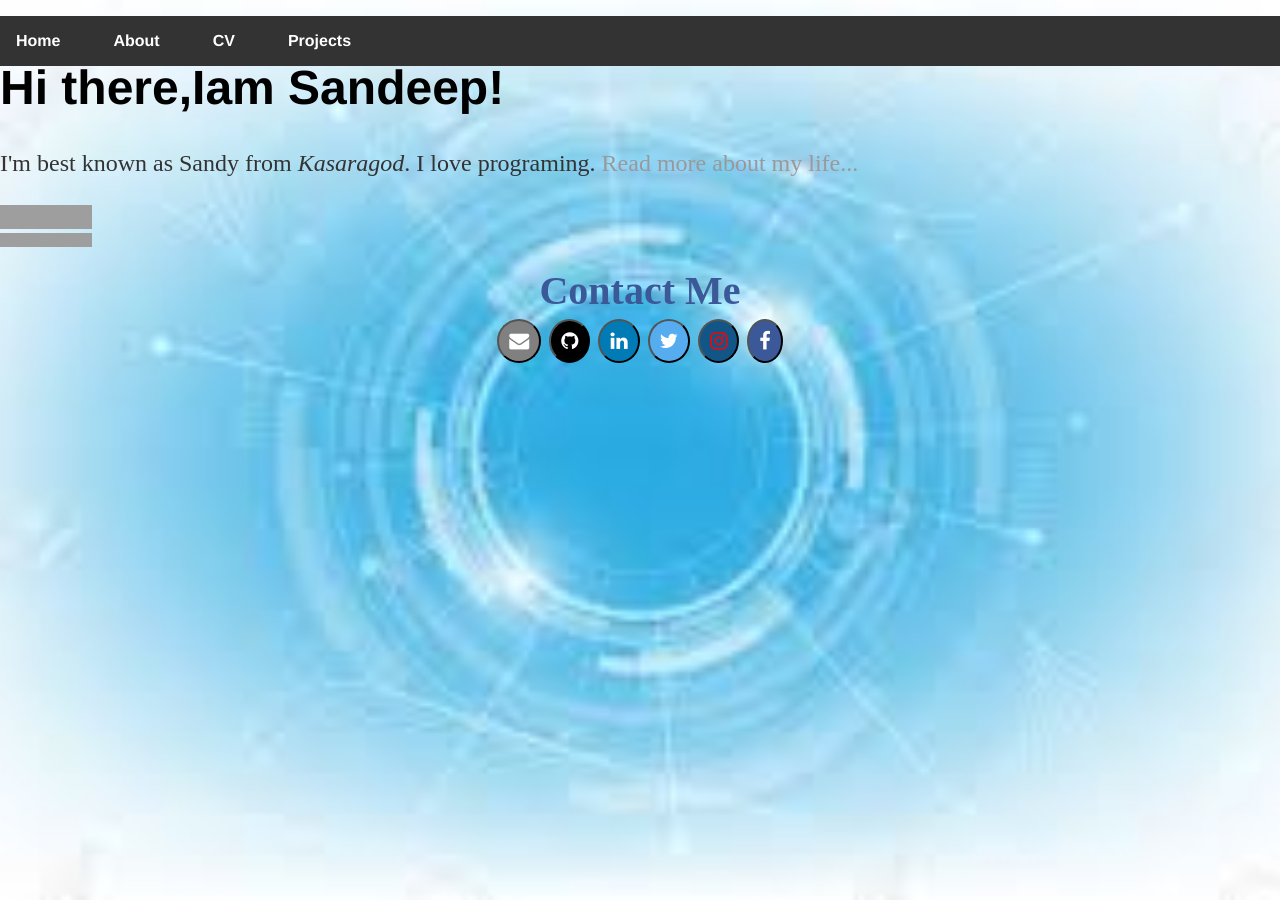
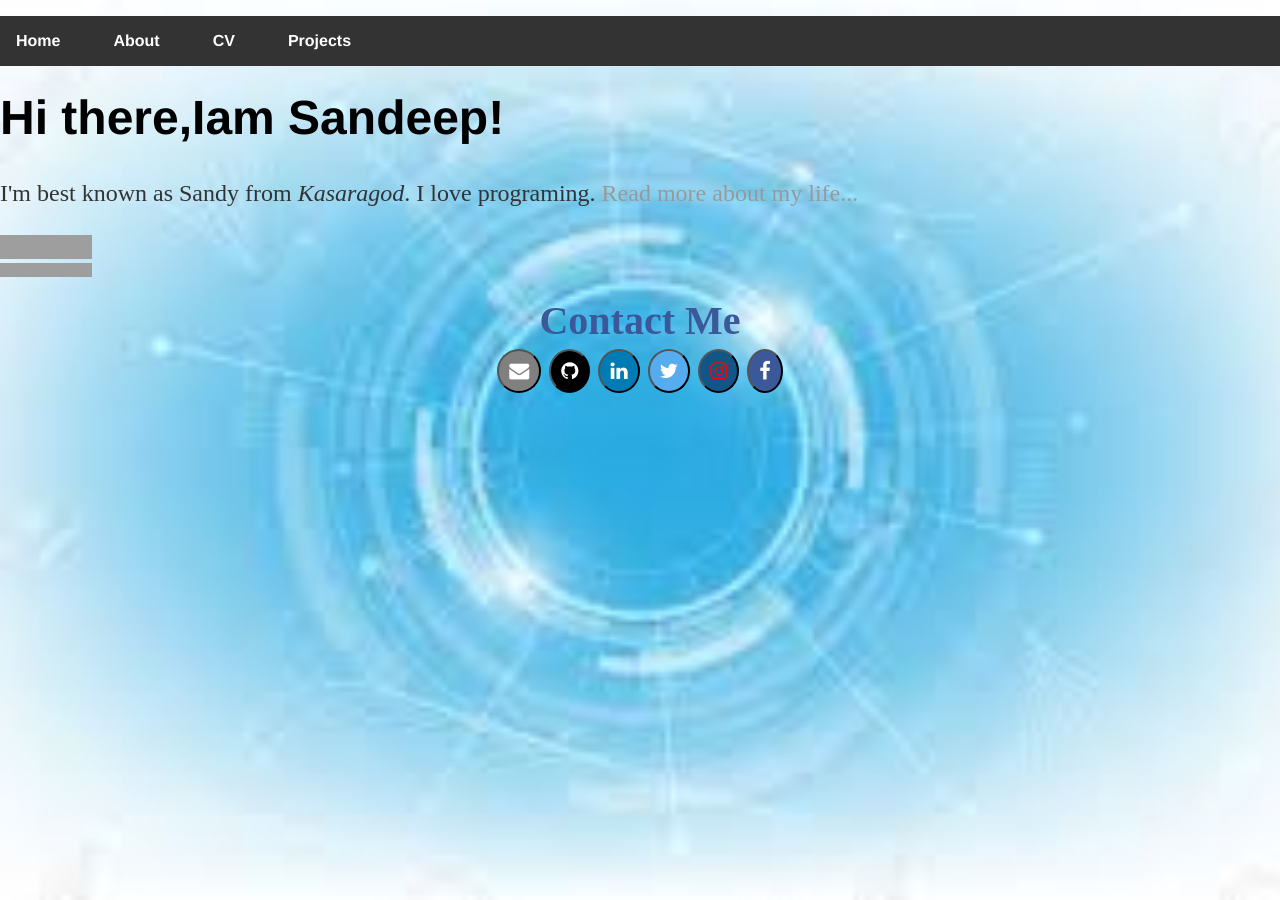
Before and after one commit to sandeepnayaks/sandeepnayaks.github.io, a Jekyll site: the page built from index.html, in a window 1280 px wide. Built offline with Jekyll 4.4.1, drawn with Linux system fonts in a browser that asks for light colours; grey boxes are pictures that could not be loaded.

Commit message:
Update main.css

```diff
--- a/css/main.css
+++ b/css/main.css
@@ -1,4 +1,4 @@
-body { margin: 60px auto;top:0; width: 100%;
+body { margin: 90px auto;top:0; width: 100%;
 }
 html {
   background: url(../../bg1.jpg) no-repeat center center fixed;
```
